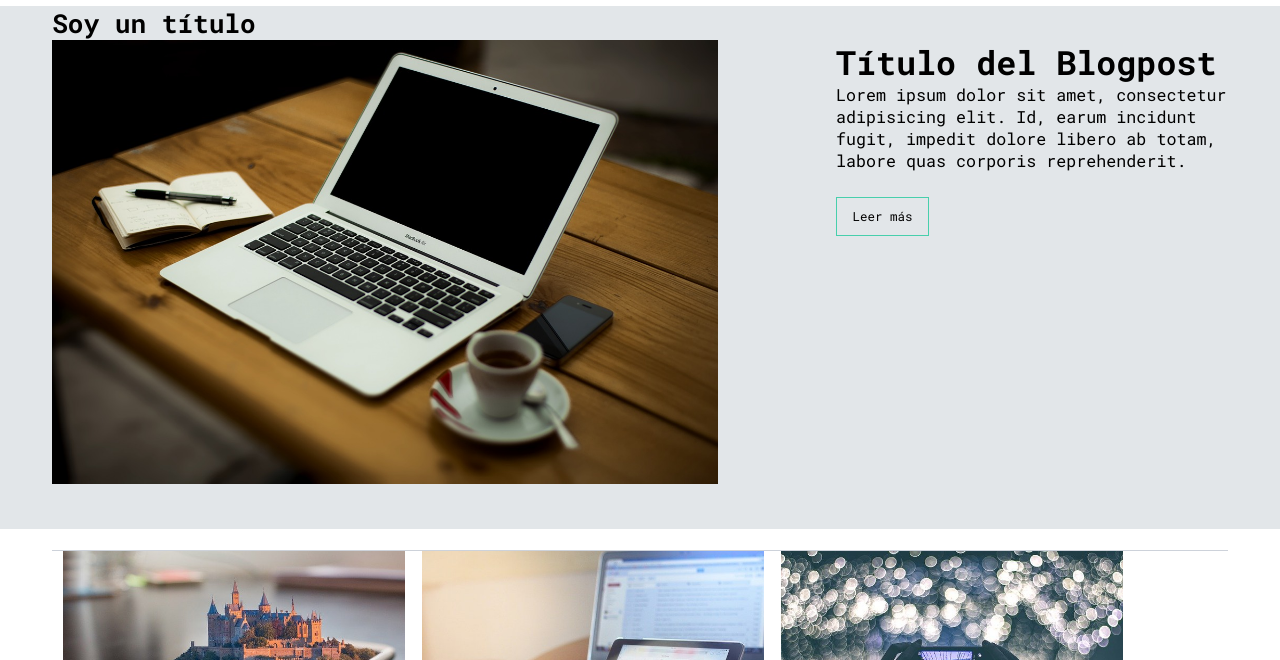
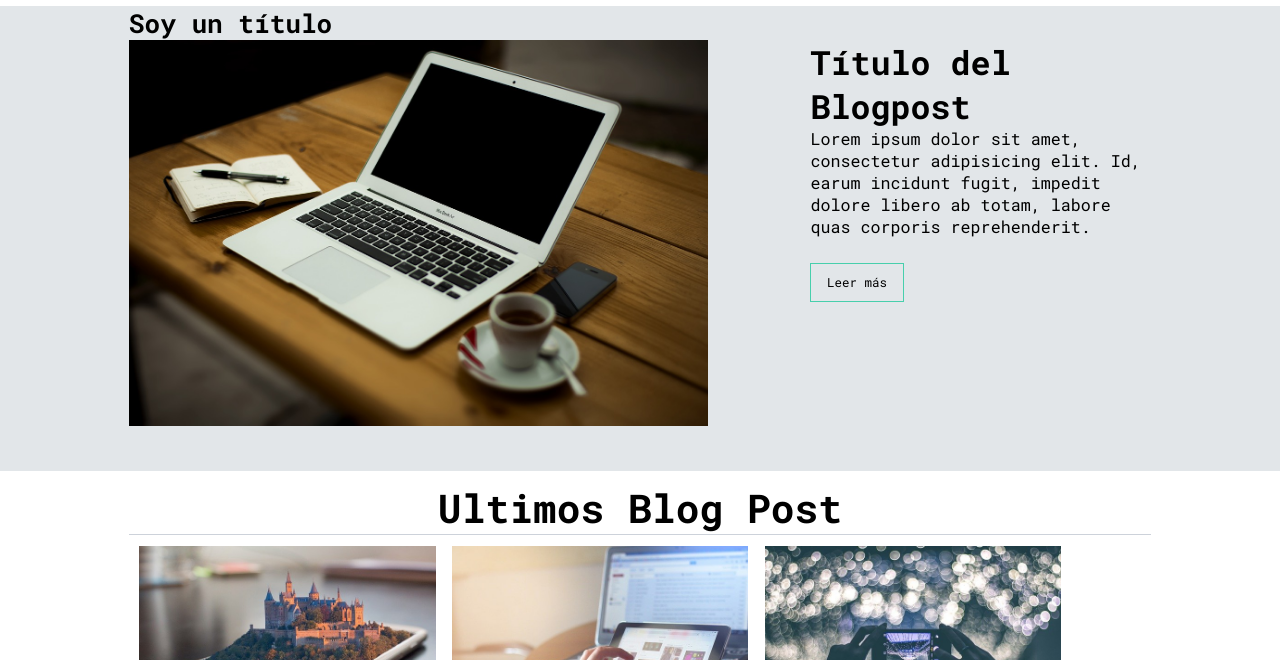
Before and after one commit to kannder83/design-blog, a plain HTML site: page blogs.html in a window 1280 px wide. Shown: the part 140-800 px from the top of the page. Drawn offline with Linux system fonts and the light colour scheme.

Commit message:
Se configurá la página de la grilla de post.

```diff
--- a/blogs.html
+++ b/blogs.html
@@ -43,7 +43,7 @@
     <!-- -------------- Página de blogs ----------------- -->
     <main class="blogs-main">
       <section class="blogs-news-container">
-        <div class="blogs-main-new">
+        <div class="grid-container blogs-main-new">
           <h3>Soy un título</h3>
           <figure class="blogs-news-img-container">
             <img src="./assets/img/home-office-336377_1280.jpg" alt="" />
@@ -60,8 +60,8 @@
         </div>
       </section>
       <section class="blogs-posts-container">
-        <div>
-          <h3></h3>
+        <div class="grid-container">
+          <h3>Ultimos Blog Post</h3>
 
           <article class="post-container">
             <img src="./assets/img/post-01.jpg" alt="Realidad Virtual, telefono con castillo." />
--- a/css/main.css
+++ b/css/main.css
@@ -24,6 +24,11 @@ a {
   text-decoration: none;
   display: inline;
   color: black;
+}
+
+.grid-container {
+  max-width: 98rem;
+  margin: 0 auto;
 }
 
 header {
@@ -191,6 +196,13 @@ body > main > section.blogs-news-container > div > div > p {
 
 /* ===============================>> Sección de grilla de post */
 
+.blogs-posts-container h3 {
+  margin-top: 1rem;
+  margin-bottom: 1rem;
+  padding: 0;
+  font-size: 3.8rem;
+}
+
 .blogs-posts-container .post-container {
   display: inline-block;
   padding-left: 1rem;
```
